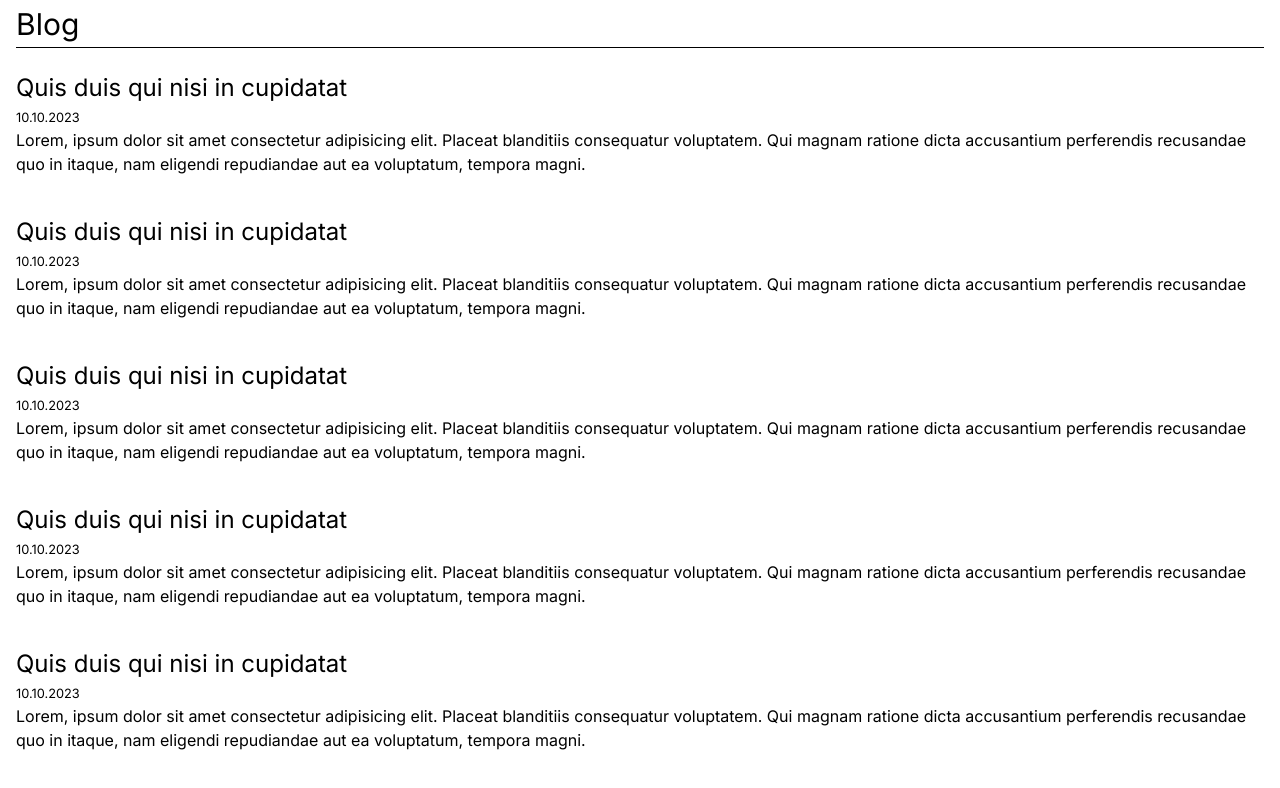
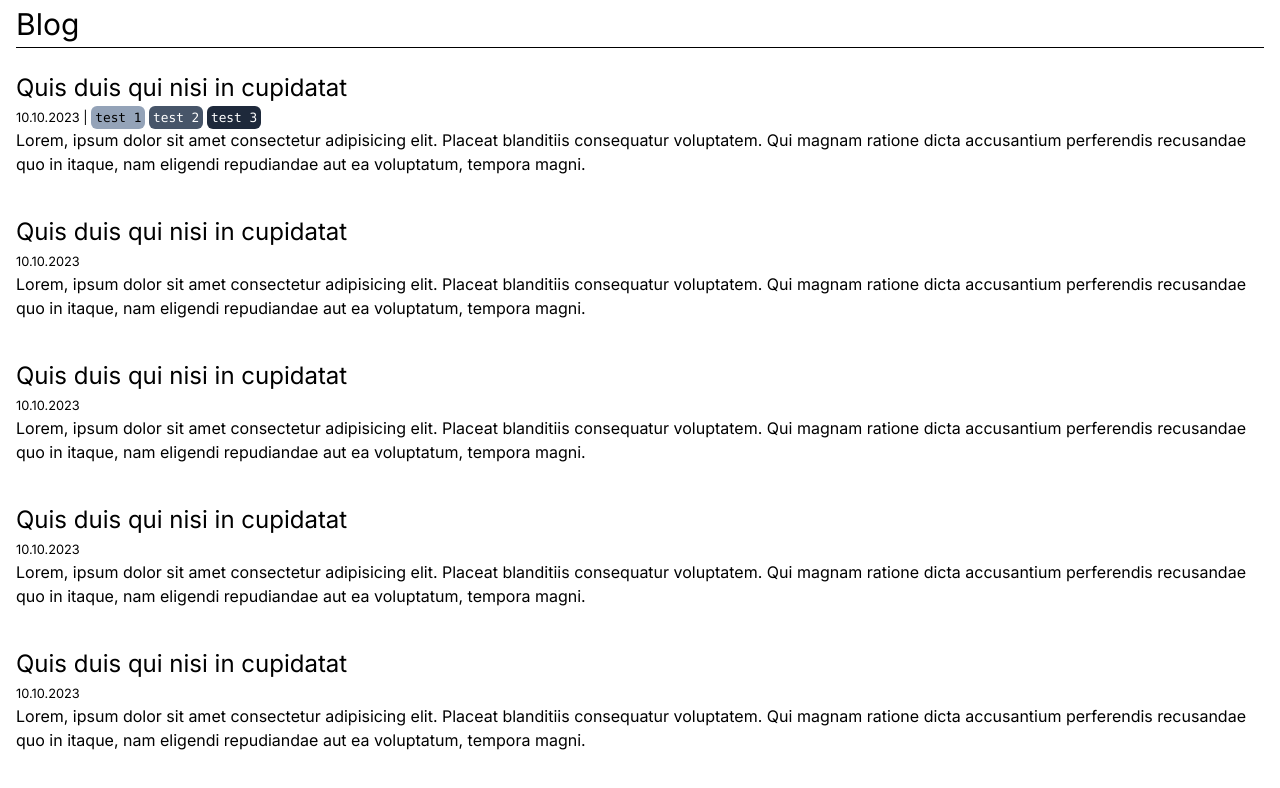
Before and after one commit to Laumak/nextjs-blog, a Next.js app: page / in a window 1280 px wide. Shown: the top 788 px of the page. Built offline with nearby package versions, Linux system fonts and the light colour scheme.

Commit message:
Test out tags

```diff
--- a/src/app/page.tsx
+++ b/src/app/page.tsx
@@ -8,7 +8,14 @@ export default function Home() {
         <h2 className="text-2xl">
           <Link href="/blog/test">Quis duis qui nisi in cupidatat</Link>
         </h2>
-        <small>10.10.2023</small>
+        <small>
+          10.10.2023 |{' '}
+          <code className="bg-slate-400 rounded-md p-1">test 1</code>
+          &nbsp;
+          <code className="bg-slate-600 text-white rounded-md p-1">test 2</code>
+          &nbsp;
+          <code className="bg-slate-800 text-white rounded-md p-1">test 3</code>
+        </small>
         <p>
           Lorem, ipsum dolor sit amet consectetur adipisicing elit. Placeat
           blanditiis consequatur voluptatem. Qui magnam ratione dicta
```
